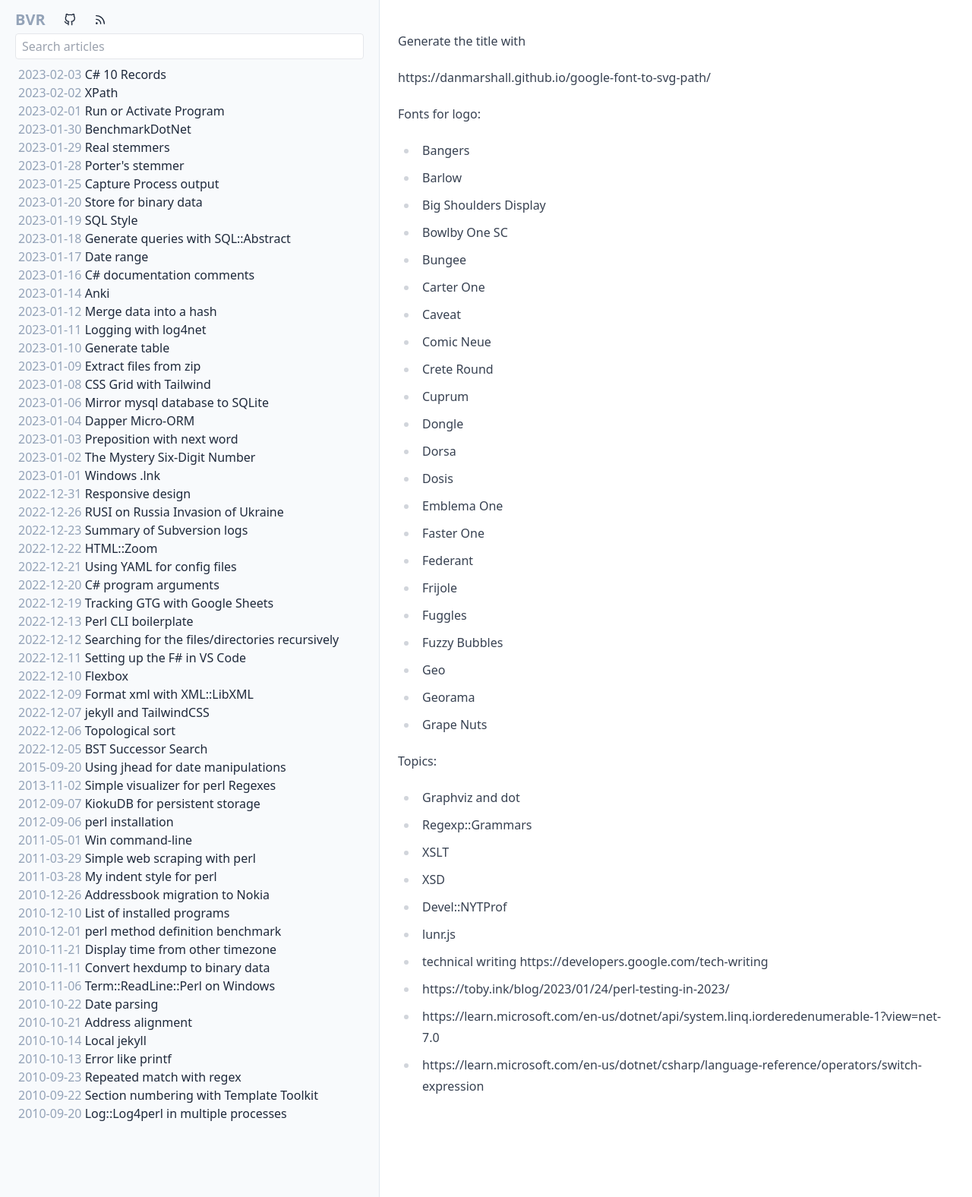
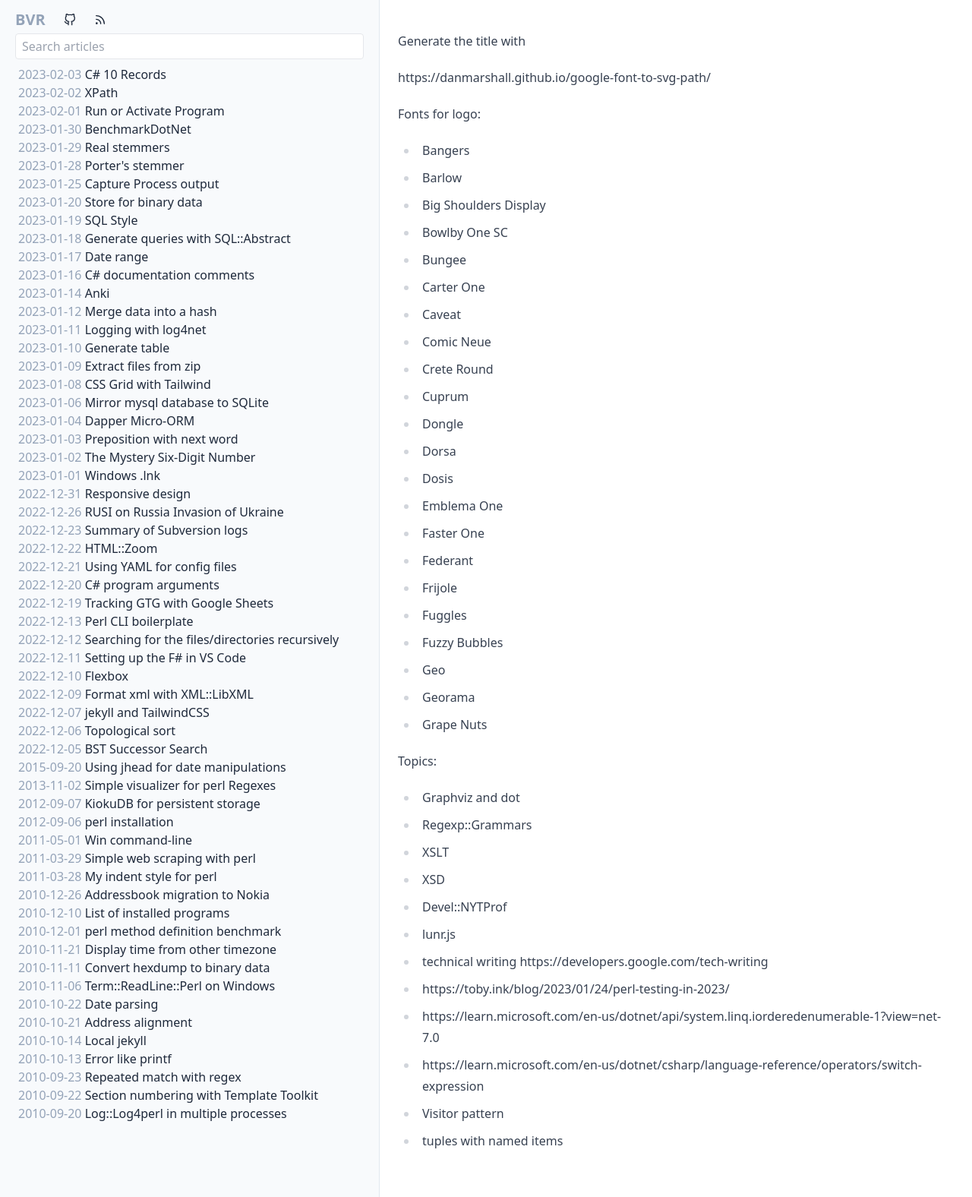
Before and after one commit to bvr/bvr.github.io, a Jekyll site: the page built from notes.md, in a window 1280 px wide. Shown: the whole page at 76% size. Built offline with Jekyll 4.4.1, drawn with Linux system fonts in a browser that asks for light colours; our own code applies the rules of GitHub Pages for plain Markdown files.

Commit message:
Few notes

```diff
--- a/notes.md
+++ b/notes.md
@@ -41,7 +41,8 @@ Topics:
  - https://toby.ink/blog/2023/01/24/perl-testing-in-2023/
  - https://learn.microsoft.com/en-us/dotnet/api/system.linq.iorderedenumerable-1?view=net-7.0
  - https://learn.microsoft.com/en-us/dotnet/csharp/language-reference/operators/switch-expression
-
+ - Visitor pattern
+ - tuples with named items
 
 <div class="fixed bg-slate-700 bg-opacity-5 transition duration-200 ease-in-out inset-0 z-10 pointer-events-auto md:hidden left-0 top-0 w-full h-full hidden menu-overlay"></div>
 
```
Also changed, not shown: 1 other file.
